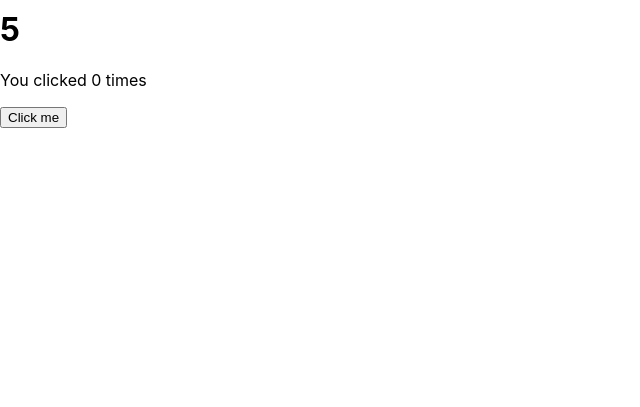
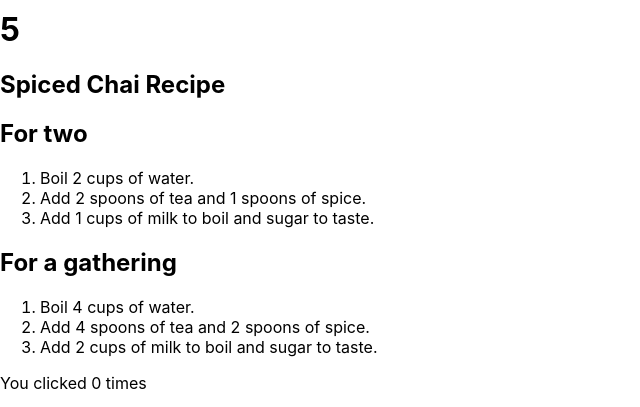
Before and after one commit to Namikachi/react, a React (Create React App) app: page / in a window 1280 px wide. Shown: the part 1550-1957 px from the top of the page, without its empty margins (0-640 px from the left). Before the commit the page ends 1678 px from the top, so only its background shows below. Built offline with nearby package versions, Linux system fonts and the light colour scheme.

Commit message:
my twelveth commit
- Keeping components pure

```diff
--- /dev/null
+++ b/src/KeepingComponentsPure.js
@@ -0,0 +1,34 @@
+// Pure functions only perform a calculation and nothing more.
+// By strictly only writing your components as pure functions, you can avoid an entire class of baffling bugs and unpredictable behavior as your codebase grows.
+
+// Purity: Components as formulas
+// a pure function is a function with the following characteristics:
+//	It minds its own business. It does not change any objects or variables that existed before it was called.
+//	Same inputs, same output. Given the same inputs, a pure function should always return the same result.
+
+
+// React assumes that every component you write is a pure function.
+// This means that React components you write must always return the same JSX given the same inputs:
+function Recipe({ drinkers }) {
+  return (
+    <ol>
+      <li>Boil {drinkers} cups of water.</li>
+      <li>Add {drinkers} spoons of tea and {0.5 * drinkers} spoons of spice.</li>
+      <li>Add {0.5 * drinkers} cups of milk to boil and sugar to taste.</li>
+    </ol>
+  );
+}
+
+// When you pass drinkers={2} to Recipe, it will return JSX containing 2 cups of water. Always.
+// If you pass drinkers={4}, it will return JSX containing 4 cups of water. Always.
+export default function KeepingComponentsPure() {
+  return (
+    <section>
+      <h1>Spiced Chai Recipe</h1>
+      <h2>For two</h2>
+      <Recipe drinkers={2} />
+      <h2>For a gathering</h2>
+      <Recipe drinkers={4} />
+    </section>
+  );
+}
--- a/src/index.js
+++ b/src/index.js
@@ -13,6 +13,7 @@
 import LiftingStateUp from './LiftingStateUp';
 import CompositionVsInheritance from './CompositionVsInheritance';
 import ThinkingInReact from './ThinkingInReact';
+import KeepingComponentsPure from './KeepingComponentsPure';
 import UsingTheEffectHook, { VideoComponent, ChatRoom, PuttingItAllTogether, Counter } from './UsingTheEffectHook';
 import reportWebVitals from './reportWebVitals';
 
@@ -38,6 +39,7 @@
       <ChatRoom />
       <PuttingItAllTogether />
       <Counter />
+      <KeepingComponentsPure />
       <UsingTheEffectHook />
     </React.StrictMode>
   </>
```
